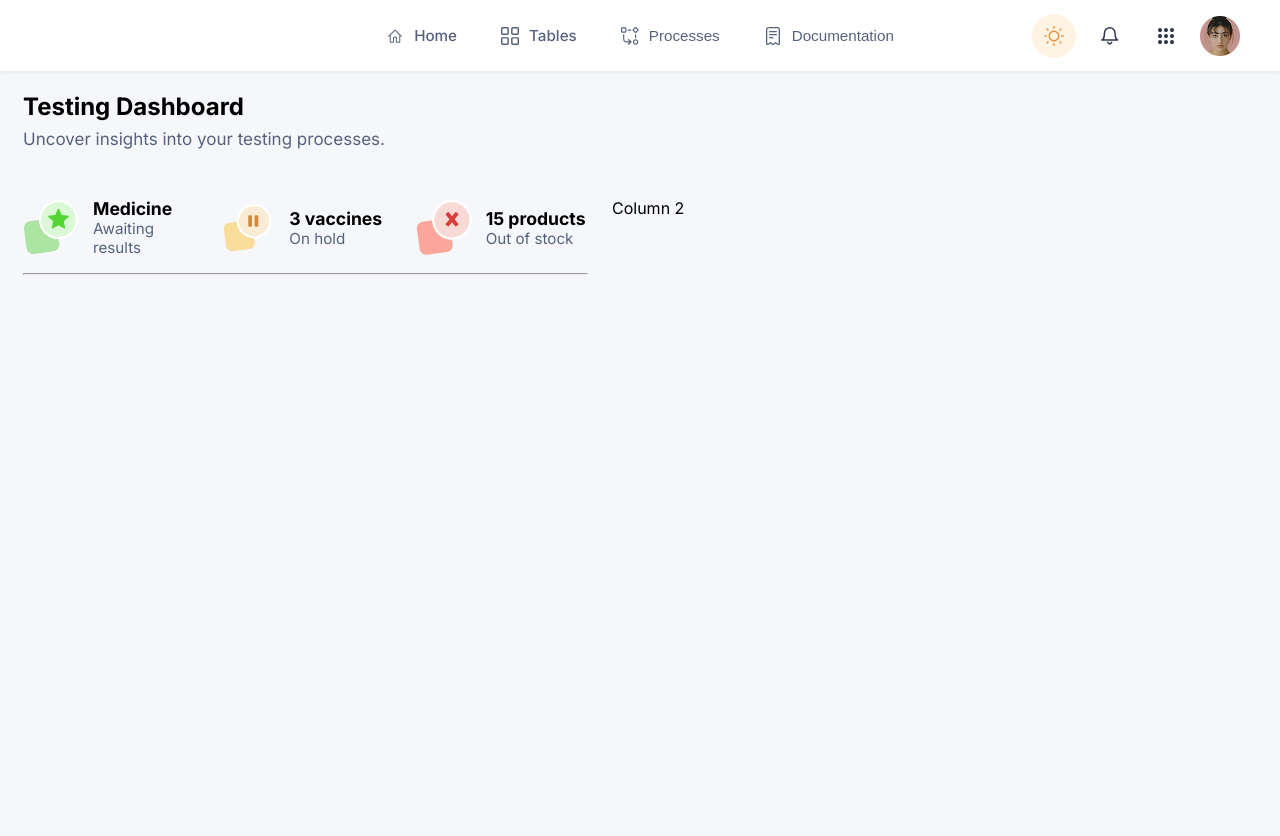
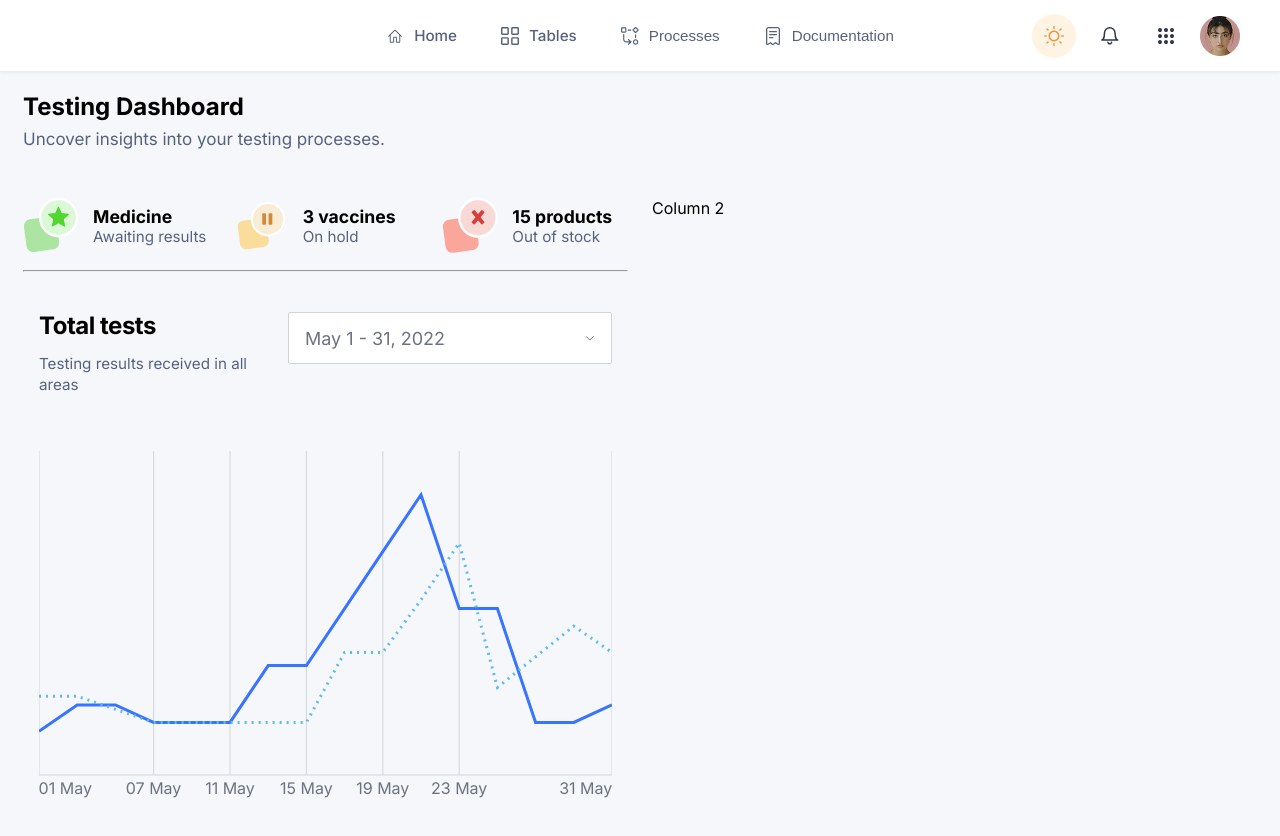
Before and after one commit to dmitry-stack/PharmaceuticalApp, a React app: page / in a window 1280 px wide. Shown: the top 836 px of the page. Before the commit the page ends 800 px from the top, so only its background shows below. Built offline with nearby package versions, Linux system fonts and the light colour scheme.

Commit message:
feat: add total tests chart

```diff
--- a/package.json
+++ b/package.json
@@ -43,7 +43,8 @@
     "react": "^19.2.8",
     "react-dom": "^19.2.8",
     "react-redux": "^9.3.0",
-    "react-router-dom": "^7.18.2"
+    "react-router-dom": "^7.18.2",
+    "recharts": "^3.10.1"
   },
   "lint-staged": {
     "src/**/*.{js,jsx}": [
--- a/src/app/styles/variables.css
+++ b/src/app/styles/variables.css
@@ -24,6 +24,14 @@
 
   --shadow-card: 0 2px 8px rgba(0, 0, 0, 0.08);
   --shadow-header: 0 1px 3px rgba(0, 0, 0, 0.05);
+
+  --color-text-1: #1f2937;
+  --color-text-3: #6b7280;
+  --color-border-2: #d1d5db;
+  --color-surface-base: #ffffff;
+  --color-surface-raised: #f8fafc;
+  --color-chart-1: #3874ff;
+  --color-chart-2: #5cbcf0;
 }
 
 html {
--- a/src/components/ui/MainPanel.jsx
+++ b/src/components/ui/MainPanel.jsx
@@ -1,11 +1,13 @@
 import * as styles from "./MainPanel.module.css";
 import { MainSummary } from "../../features/ui/MainSummary";
+import { TotalTests } from "../../features/ui/TotalTests";
 
 export function MainPanel() {
   return (
     <div className={styles.mainPanel}>
       <div className={styles.column}>
         <MainSummary />
+        <TotalTests />
       </div>
       <div className={styles.column}>Column 2</div>
     </div>
--- a/src/components/ui/Navbar.module.css
+++ b/src/components/ui/Navbar.module.css
@@ -59,6 +59,7 @@
   cursor: pointer;
   background: transparent;
   border: none;
+  text-decoration: none;
 }
 
 .navItem:hover,
--- /dev/null
+++ b/src/features/ui/TotalTests.jsx
@@ -0,0 +1,182 @@
+import * as styles from "./TotalTests.module.css";
+import { useState } from "react";
+import {
+  ResponsiveContainer,
+  LineChart,
+  Line,
+  XAxis,
+  YAxis,
+  CartesianGrid,
+  Tooltip,
+  Legend,
+} from "recharts";
+
+import dropdownArrow from "../../assets/dropdown-arrow.svg";
+
+const DATA_BY_RANGE = {
+  "May 1 - 31, 2022": [
+    { date: "01 May", total: 10, previous: 18 },
+    { date: "03 May", total: 16, previous: 18 },
+    { date: "05 May", total: 16, previous: 15 },
+    { date: "07 May", total: 12, previous: 12 },
+    { date: "09 May", total: 12, previous: 12 },
+    { date: "11 May", total: 12, previous: 12 },
+    { date: "13 May", total: 25, previous: 12 },
+    { date: "15 May", total: 25, previous: 12 },
+    { date: "17 May", total: 38, previous: 28 },
+    { date: "19 May", total: 51, previous: 28 },
+    { date: "21 May", total: 64, previous: 40 },
+    { date: "23 May", total: 38, previous: 53 },
+    { date: "25 May", total: 38, previous: 20 },
+    { date: "27 May", total: 12, previous: 27 },
+    { date: "29 May", total: 12, previous: 34 },
+    { date: "31 May", total: 16, previous: 28 },
+  ],
+  "Jun 1 - 30, 2022": [
+    { date: "01 Jun", total: 20, previous: 10 },
+    { date: "05 Jun", total: 35, previous: 22 },
+    { date: "10 Jun", total: 40, previous: 30 },
+    { date: "15 Jun", total: 60, previous: 45 },
+    { date: "20 Jun", total: 50, previous: 55 },
+    { date: "25 Jun", total: 75, previous: 60 },
+    { date: "30 Jun", total: 90, previous: 70 },
+  ],
+  "Jul 1 - 31, 2022": [
+    { date: "01 Jul", total: 45, previous: 30 },
+    { date: "05 Jul", total: 30, previous: 40 },
+    { date: "10 Jul", total: 25, previous: 35 },
+    { date: "15 Jul", total: 40, previous: 20 },
+    { date: "20 Jul", total: 30, previous: 25 },
+    { date: "25 Jul", total: 20, previous: 15 },
+    { date: "31 Jul", total: 15, previous: 10 },
+  ],
+};
+
+export function TotalTests() {
+  const [selectedRange, setSelectedRange] = useState("May 1 - 31, 2022");
+  const [isOpen, setIsOpen] = useState(false);
+  const data = DATA_BY_RANGE[selectedRange] || [];
+
+  return (
+    <>
+      <section className={styles.totalTests}>
+        <header className={styles.header}>
+          <div>
+            <h2 className={styles.title}>Total tests</h2>
+
+            <p className={styles.description}>
+              Testing results received in all areas
+            </p>
+          </div>
+
+          <div
+            className={styles.dropdownContainer}
+            style={{ position: "relative" }}
+          >
+            <button
+              className={styles.datePicker}
+              type="button"
+              onClick={() => setIsOpen((prev) => !prev)}
+            >
+              <span>{selectedRange}</span>
+
+              <img src={dropdownArrow} height="5" width="10" alt="Arrow Down" />
+            </button>
+            {isOpen && (
+              <ul className={styles.dropdownMenu}>
+                {Object.keys(DATA_BY_RANGE).map((range) => (
+                  <li key={range}>
+                    <button
+                      className={styles.dropdownItem}
+                      onClick={() => {
+                        setSelectedRange(range);
+                        setIsOpen(false);
+                      }}
+                    >
+                      {range}
+                    </button>
+                  </li>
+                ))}
+              </ul>
+            )}
+          </div>
+        </header>
+
+        <div className={styles.chart}>
+          <ResponsiveContainer width="100%" height="100%">
+            <LineChart
+              data={data}
+              margin={{
+                top: 8,
+                right: 0,
+                left: 0,
+                bottom: 0,
+              }}
+            >
+              <CartesianGrid
+                vertical={true}
+                horizontal={false}
+                stroke="var(--color-border-2)"
+                strokeDasharray="0"
+              />
+
+              <XAxis
+                dataKey="date"
+
+                axisLine={{
+                  stroke: "var(--color-border-2)",
+                }}
+                tickLine={false}
+                tick={{
+                  fill: "var(--color-text-3)",
+                  fontSize: 16,
+                }}
+                interval="preserveStartEnd"
+              />
+
+              <YAxis hide domain={[0, "dataMax + 10"]} />
+
+              <Tooltip
+                cursor={{
+                  stroke: "var(--color-border-2)",
+                }}
+                contentStyle={{
+                  backgroundColor: "var(--color-surface-raised)",
+                  border: "1px solid var(--color-border-2)",
+                  borderRadius: "8px",
+                }}
+              />
+
+              <Line
+                type="linear"
+                dataKey="total"
+                stroke="var(--color-chart-1)"
+                strokeWidth={3}
+                dot={false}
+                activeDot={{
+                  r: 5,
+                  strokeWidth: 2,
+                  fill: "var(--color-surface-base)",
+                }}
+              />
+
+              <Line
+                type="linear"
+                dataKey="previous"
+                stroke="var(--color-chart-2)"
+                strokeWidth={3}
+                strokeDasharray="2 5"
+                dot={false}
+                activeDot={{
+                  r: 5,
+                  strokeWidth: 2,
+                  fill: "var(--color-surface-base)",
+                }}
+              />
+            </LineChart>
+          </ResponsiveContainer>
+        </div>
+      </section>
+    </>
+  );
+}
--- /dev/null
+++ b/src/features/ui/TotalTests.module.css
@@ -0,0 +1,149 @@
+.totalTests p {
+  /* margin: 4px 0 0; */
+  color: var(--secondary-color);
+  font-size: 0.95rem;
+}
+
+.totalTests {
+  width: 100%;
+  padding: 24px 16px 0;
+}
+
+.header {
+  display: flex;
+  align-items: flex-start;
+  justify-content: space-between;
+  gap: 24px;
+  margin-bottom: 48px;
+}
+
+.title {
+  margin: 0;
+  color: var(--color-text-1);
+  font-size: 30px;
+  line-height: 1.2;
+  font-weight: 700;
+  letter-spacing: -0.02em;
+}
+
+.description {
+  margin: 12px 0 0;
+  color: var(--color-text-3);
+  font-size: 20px;
+  line-height: 1.4;
+}
+
+.datePicker {
+  width: 324px;
+  height: 52px;
+
+  display: flex;
+  align-items: center;
+  justify-content: space-between;
+
+  padding: 0 16px;
+
+  border: 1px solid var(--color-border-2);
+  border-radius: 2px;
+
+  background: var(--color-surface-base);
+  color: var(--color-text-3);
+
+  font: inherit;
+  font-size: 18px;
+
+  cursor: pointer;
+}
+
+.datePicker:hover {
+  border-color: var(--color-text-3);
+}
+
+.datePicker svg {
+  flex-shrink: 0;
+}
+
+.chart {
+  width: 100%;
+  height: 362px;
+}
+
+.dropdownContainer {
+  position: relative;
+}
+
+.dropdownMenu {
+  position: absolute;
+  top: calc(100% + 4px);
+  right: 0;
+  z-index: 10;
+  min-width: 180px;
+  margin: 0;
+  padding: 6px;
+  list-style: none;
+  background-color: var(--background-color-header, #ffffff);
+  border: 1px solid var(--border-color, #dee2e6);
+  border-radius: var(--radius-md, 8px);
+  box-shadow: 0 4px 12px rgba(0, 0, 0, 0.1);
+}
+
+.dropdownItem {
+  width: 100%;
+  padding: 8px 12px;
+  font-size: 14px;
+  text-align: left;
+  background: none;
+  border: none;
+  border-radius: var(--radius-sm, 4px);
+  color: var(--primary-color, #212529);
+  cursor: pointer;
+  transition: background-color 0.2s;
+}
+
+.dropdownItem:hover {
+  background-color: var(--background-color, #f8f9fa);
+}
+
+.dropdownItem.active {
+  font-weight: 600;
+  color: var(--accent-color, #0d6efd);
+}
+
+@media (max-width: 768px) {
+  .totalTests {
+    flex-direction: row;
+    gap: 24px;
+  }
+  .totalTests {
+    padding: 20px 12px 0;
+  }
+
+  .header {
+    flex-direction: column;
+    margin-bottom: 32px;
+  }
+
+  .datePicker {
+    width: 100%;
+  }
+
+  .title {
+    font-size: 26px;
+  }
+
+  .description {
+    font-size: 16px;
+  }
+
+  .chart {
+    height: 400px;
+  }
+}
+
+.totalTests h2 {
+  margin: 0;
+  font-size: 1.5rem;
+  margin-bottom: 8px;
+  color: var(--primary-color);
+  line-height: 1.2;
+}
--- a/src/layouts/Layout.module.css
+++ b/src/layouts/Layout.module.css
@@ -9,10 +9,14 @@
 .content {
   flex: 1;
 
-  max-width: 1200px;
+  max-width: 100%;
   width: 100%;
   margin: 20px 0 60px;
   padding: 0 23px;
 
   box-sizing: border-box;
 }
+
+.main {
+  width: 100%;
+}
```
Also changed, not shown: src/assets/dropdown-arrow.svg (added), 1 other file (tests, documents, lock files or other folders).
